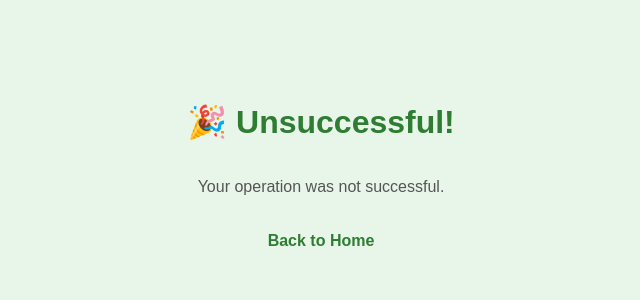
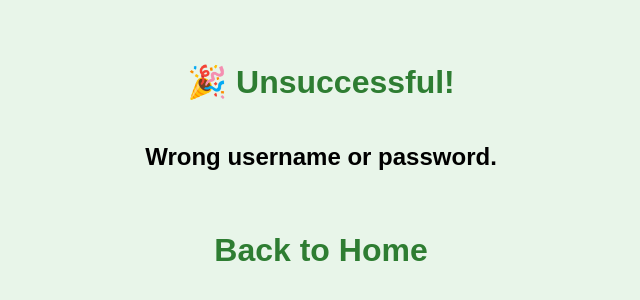
Before and after one commit to xyzzyx99/COMP-6970, a plain HTML site: page project/unsuccessful.html in a window 1280 px wide. Shown: the part 234-534 px from the top of the page, without its empty margins (319-959 px from the left). Drawn offline with Linux system fonts and the light colour scheme.

Commit message:
better page when login fails

```diff
--- a/project/unsuccessful.html
+++ b/project/unsuccessful.html
@@ -34,9 +34,9 @@
 <body>
 
 <h1>🎉 Unsuccessful!</h1>
-<p>Your operation was not successful.</p>
+<h2>Wrong username or password.</h2>
 
-<a href="index.html">Back to Home</a>
+<a href="index.html"><h1>Back to Home</h1></a>
 
 </body>
 </html>
```
